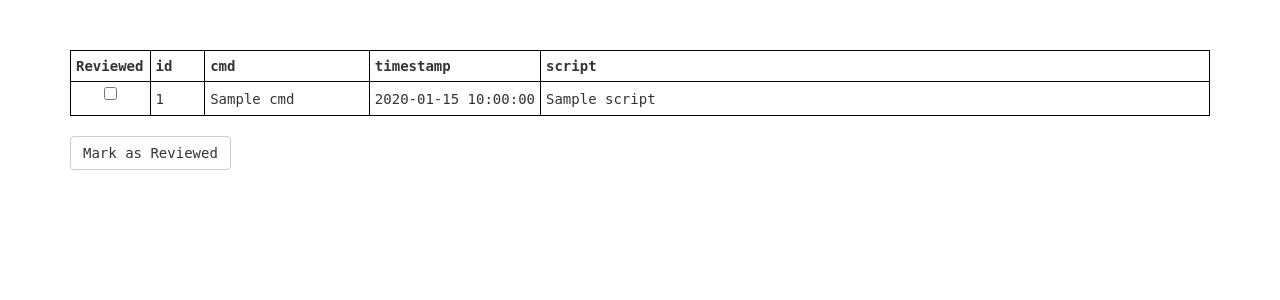
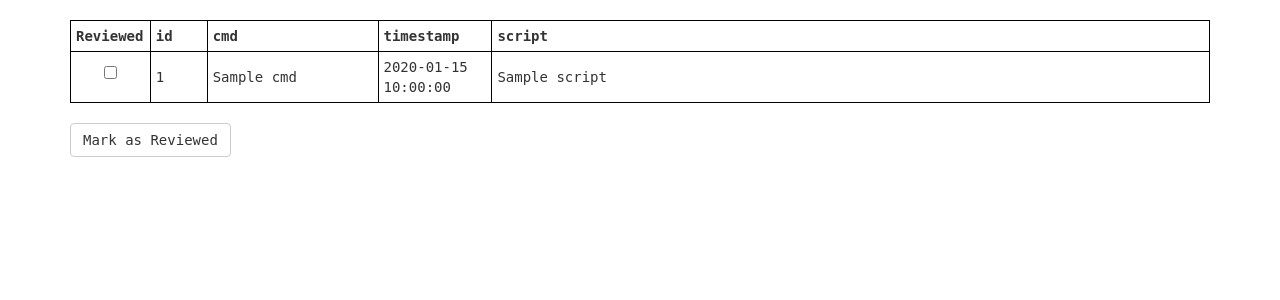
Before and after one commit to cs50/help50-deprecated, a Flask app: template templates/review.html in a window 1280 px wide. Shown: the top 300 px of the page. Run offline with Flask 2, Linux system fonts and the light colour scheme; the template is opened without the code that fills it: most values are stand-ins (such as "Sample title", 1, 10 or a date in 2020); some libraries are stand-ins or nearby versions; some web fonts are replaced.

Commit message:
adds styling to make table fit viewport

```diff
--- a/templates/layout.html
+++ b/templates/layout.html
@@ -24,7 +24,8 @@
 
             body {
                 font-family: Hack, monospace;
-                margin: 50px;
+                margin-top: 20px;
+                padding: 0;
             }
 
             pre {
@@ -35,7 +36,15 @@
             table, th, td {
                 border: 1px solid black;
                 padding: 5px;
-                white-space: pre;
+            }
+
+            table {
+                width: 100%;
+                table-layout: fixed;
+            }
+
+            td {
+                text-overflow: hidden;
             }
 
             label {
```
